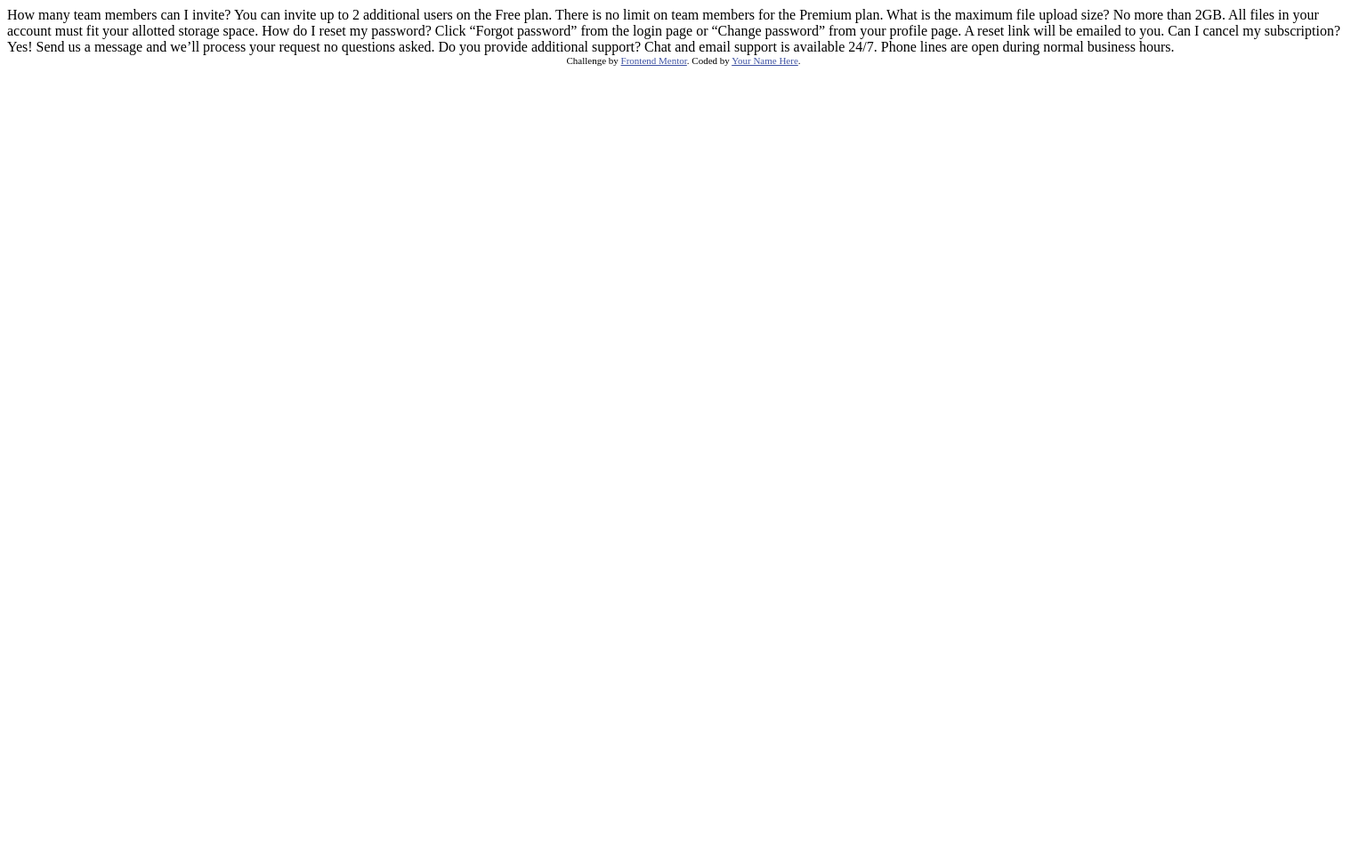
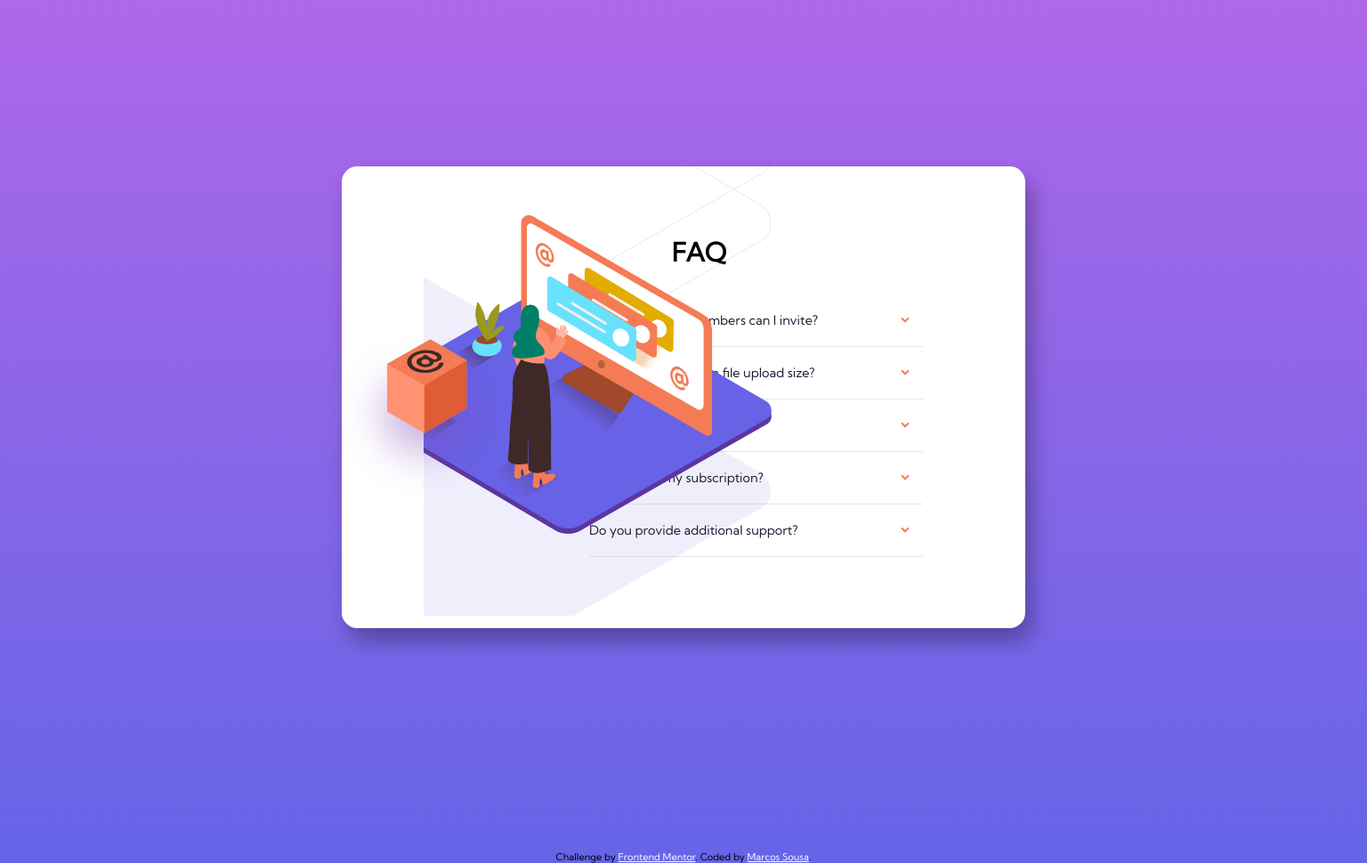
Before and after one commit to marcosfsousa/FAQ-accordion-card, a plain HTML site: page index.html in a window 1536 px wide. Shown: the whole page at 89% size. Before the commit the page ends 800 px from the top, so only its background shows below. Drawn offline with Linux system fonts and the light colour scheme.

Commit message:
Desktop / Mobile designs finished

```diff
--- a/index.html
+++ b/index.html
@@ -5,36 +5,71 @@
   <meta name="viewport" content="width=device-width, initial-scale=1.0"> <!-- displays site properly based on user's device -->
 
   <link rel="icon" type="image/png" sizes="32x32" href="./images/favicon-32x32.png">
-
+  <link rel="stylesheet" href="styles.css">
   <title>Frontend Mentor | FAQ Accordion Card</title>
 
   <!-- Feel free to remove these styles or customise in your own stylesheet 👍 -->
   <style>
     .attribution { font-size: 11px; text-align: center; }
-    .attribution a { color: hsl(228, 45%, 44%); }
+    .attribution a { color: hsl(0, 0%, 100%); }
   </style>
 </head>
 <body>
-  How many team members can I invite?
+  <!-- <div class="no-overflow"> -->
+    <img src="images/illustration-box-desktop.svg" alt="" class="img-box-desktop">
+    <div class="container">
+      <div class="image_box">
+        <img src="images/illustration-woman-online-mobile.svg" alt="" class="img-mob-foreground">
+        <img src="images/bg-pattern-mobile.svg" alt="" class="img-mob-background">
+        <img src="images/illustration-woman-online-desktop.svg" alt="" class="img-desk-woman">
+        <img src="images/bg-pattern-desktop.svg" alt="" class="img-desk-background">
+      </div>
+
+      <h1 class="text-center">FAQ</h1>
+      <div class="divider">
+        <input type="checkbox" name="faq_accordion" id="question_1" class="question_input">
+        <label for="question_1" class="question_label">How many team members can I invite?</label>
+          <div class="answer">
             You can invite up to 2 additional users on the Free plan. There is no limit on
             team members for the Premium plan.
+          </div>
+      </div>
+      <div class="divider">
+        <input type="checkbox" name="faq_accordion" id="question_2" class="question_input">
+        <label for="question_2" class="question_label">What is the maximum file upload size?</label>
+          <div class="answer">
+            No more than 2GB. All files in your account must fit your allotted storage space.
+          </div>
+      </div>
 
-  What is the maximum file upload size?
-  No more than 2GB. All files in your account must fit your allotted storage space.
-
-  How do I reset my password?
+      <div class="divider">
+        <input type="checkbox" name="faq_accordion" id="question_3" class="question_input">
+        <label for="question_3" class="question_label">How do I reset my password?</label>
+          <div class="answer">
             Click “Forgot password” from the login page or “Change password” from your profile page.
           A reset link will be emailed to you.
-
-  Can I cancel my subscription?
+          </div>
+      </div>
+      <div class="divider">
+        <input type="checkbox" name="faq_accordion" id="question_4" class="question_input">
+        <label for="question_4" class="question_label">Can I cancel my subscription?</label>
+          <div class="answer">
             Yes! Send us a message and we’ll process your request no questions asked.
-
-  Do you provide additional support?
+          </div>
+      </div>
+      <div class="divider">
+        <input type="checkbox" name="faq_accordion" id="question_5" class="question_input">
+        <label for="question_5" class="question_label">Do you provide additional support?</label>
+          <div class="answer">
             Chat and email support is available 24/7. Phone lines are open during normal business hours.
-
+          </div>
+      </div>
+    </div>
+  <!-- </div> -->
     <div class="attribution">
       Challenge by <a href="https://www.frontendmentor.io?ref=challenge" target="_blank">Frontend Mentor</a>.
-    Coded by <a href="#">Your Name Here</a>.
+      Coded by <a href="#">Marcos Sousa</a>.
     </div>
+
 </body>
 </html>
--- /dev/null
+++ b/styles.css
@@ -0,0 +1,200 @@
+@import url('https://fonts.googleapis.com/css2?family=Kumbh+Sans&display=swap');
+
+:root {
+    --very-dark-blue: hsl(238, 29%, 16%);
+    --soft-red: hsl(14, 88%, 65%);
+    --soft-violet: hsl(273, 75%, 66%);
+    --soft-blue: hsl(240, 73%, 65%);
+    --very-dark-gray-blue: hsl(237, 12%, 33%);
+    --dark-gray-blue: hsl(240, 6%, 50%);
+    --light-gray-blue: hsl(240, 5%, 91%);
+    --font-size: 12px;
+}
+
+* {
+    box-sizing: border-box;
+}
+
+body {
+    margin: 0;
+    padding: 0;
+    font-size: var(--font-size);
+    font-family: 'Kumbh Sans', sans-serif;
+    background: linear-gradient(0deg, hsl(240, 73%, 65%), hsl(273, 75%, 66%)) no-repeat;
+}
+
+.grid_box {
+    padding: 90px 0px 15px;
+}
+
+.container {
+    display: flex;
+    flex-direction: column;
+    align-items: flex-start;
+    min-width: 335px;
+    background-color: white;
+    margin: 150px 20px 100px;
+    padding: 110px 10px 60px 15px;
+    border-radius: 17.5px;
+    box-shadow: 8px 15px 24px 0px rgba(0, 0, 0, 0.3);
+
+}
+
+.text-center {
+    align-self: center;
+}
+
+.image_box {
+    position: relative;
+
+}
+
+.img-desk-background, .img-desk-woman, .img-box-desktop {
+    display: none;
+}
+
+ .img-mob-foreground {
+    position: absolute;
+    top: -218px;
+    left: 12px;
+}
+
+.img-mob-background {
+    position: absolute;
+    top: -116px;
+    left: 40px;
+}
+
+h1 {
+    font-weight: bold;
+    font-weight: 700;
+}
+
+label, .answer {
+    font-weight: 400;
+    max-width: 350px;
+}
+
+label {
+    color: var(--very-dark-blue);
+    /* padding: 10px 0px; */
+    margin: 10px 0px;
+    cursor: pointer;
+    width: 350px;
+    position: relative;
+    display: block;
+}
+
+.question_label::after {
+    content: "";
+    position: absolute;
+    top: 50%;
+    transform: translateY(-50%);
+    right: 70px;
+    width: 10px;
+    height: 7px;
+    background-image: url(images/icon-arrow-down.svg);
+    background-size: contain;
+    transition: transform 400ms;
+}
+
+.answer {
+    display: none;
+    color: var(--dark-gray-blue);
+    padding: 0px 40px 0px 0px;
+    max-height: 100px;
+    font-size: 0.9em;
+    line-height: 1.5;
+}
+
+.question_input {
+    display:none
+}
+
+.question_input:checked ~ .answer {
+    display: block;
+}
+
+.question_input:checked ~ .question_label {
+    font-weight: 700;
+}
+
+.question_input:checked ~ .question_label::after {
+    transform: translateY(-50%) rotate(0.5turn);
+}
+
+.divider {
+    padding: 10px 0px;
+    border-bottom: 1px solid hsl(240, 5%, 91%);
+    /* margin: 10px; */
+    width: 280px;
+}
+
+@media screen and (min-width: 1440px) {
+
+    .image_box {
+        position: absolute;
+        left: 476px;
+        width: 700px;
+        top: 180px;
+        height: 64%;
+        overflow: hidden;
+    }
+
+    .container {
+        align-items: flex-end;
+        padding-top: 60px;
+        padding-right: 115px;
+        padding-bottom: 80px;
+        font-size: 1.2em;
+        max-width: 50%;
+        margin: 0px auto 250px auto;
+    }
+
+    .text-center {
+        margin-right: -135px;
+        padding-bottom: 10px;
+
+    }
+
+    .divider {
+        width: 375px;
+    }
+
+    .question_label:hover {
+        color: var(--soft-red);
+    }
+
+    .question_label::after {
+    right: -10px;
+    }
+
+
+    .img-mob-foreground, .img-mob-background {
+        display: none;
+    }
+
+    .img-desk-background, .img-desk-woman, .img-box-desktop {
+        display: inline-block;
+    }
+
+    .img-desk-background {
+        position: relative;
+        top: -665px;
+        left: -575px;
+
+    }
+    .img-desk-woman {
+        position: relative;
+        top: 61px;
+        left: -81px;
+        z-index: 1;
+
+    }
+    .img-box-desktop {
+        position: relative;
+        top: 379px;
+        left: 384px;
+        z-index: 9999;
+    }
+}
```
Lines whose indentation alone changed are shown as unchanged.
